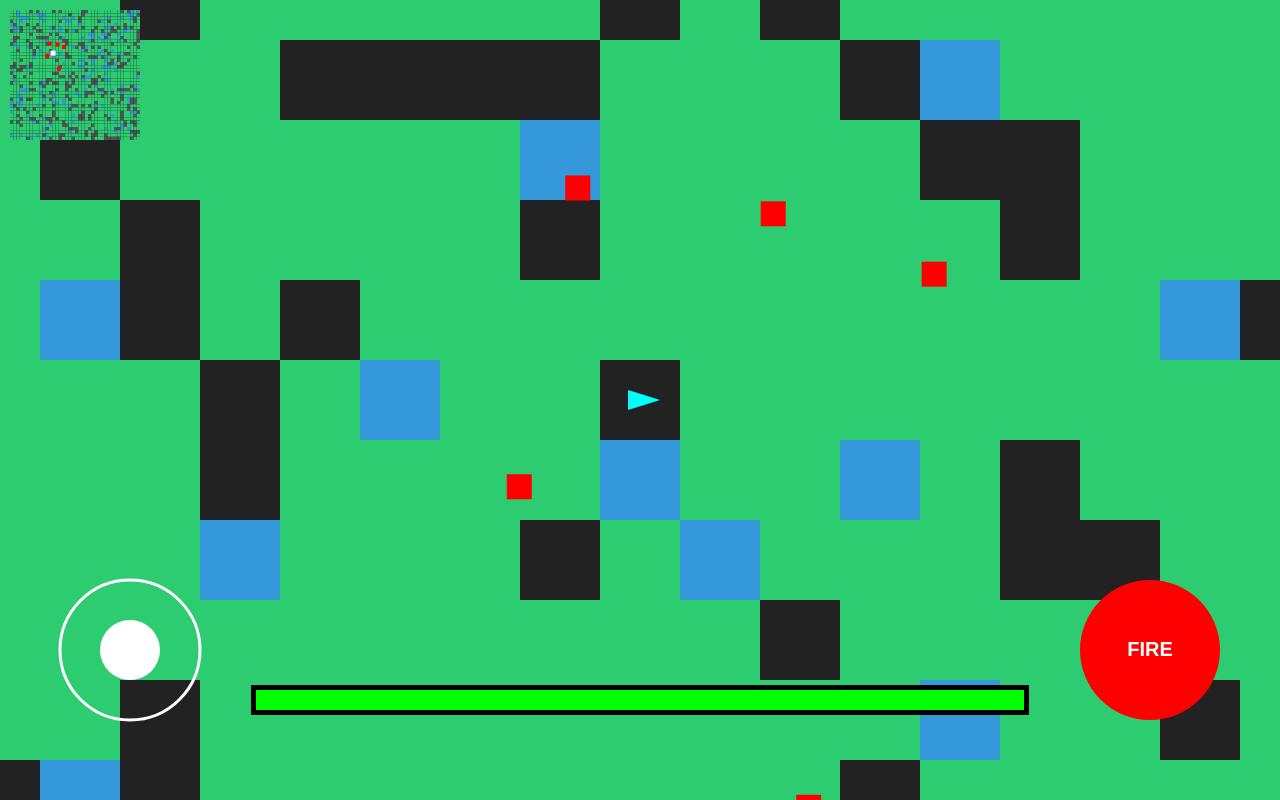
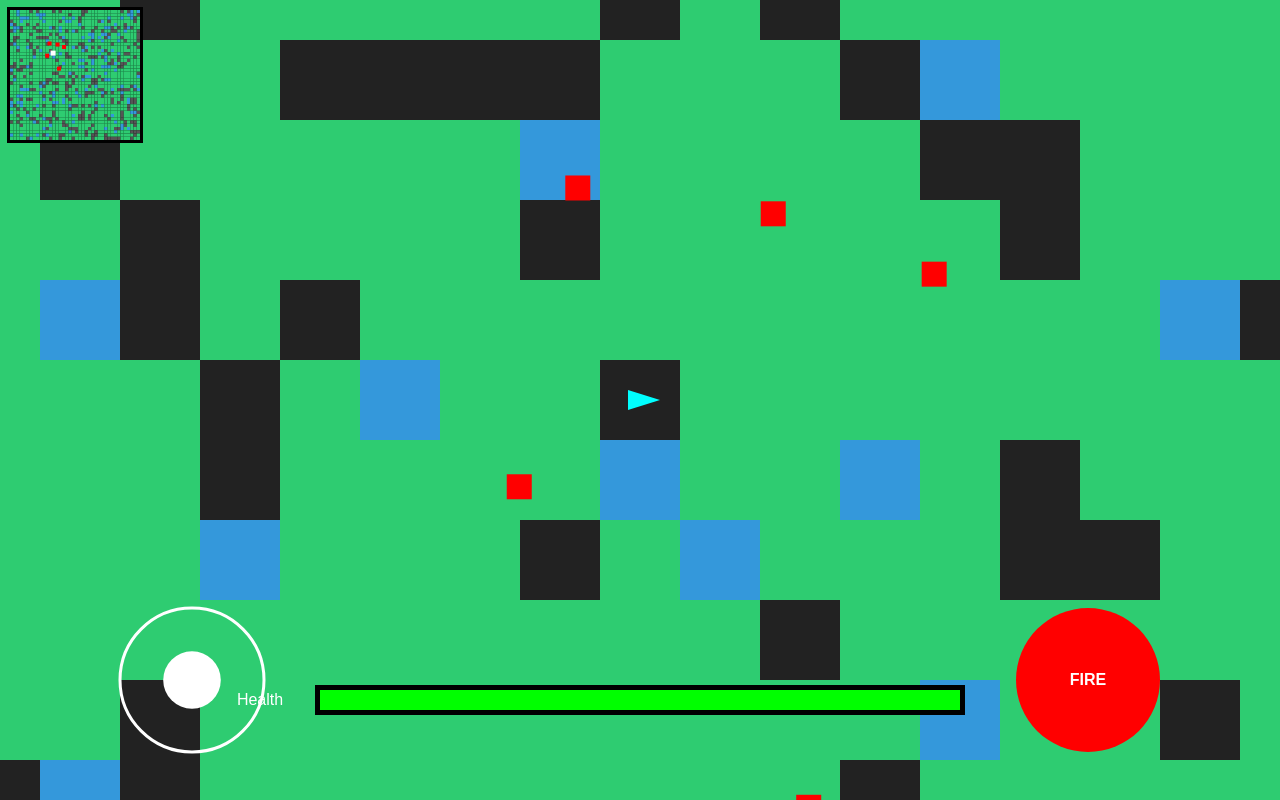
Before and after one commit to uguxahig393-hub/New-game, a plain HTML site: page index.html in a window 1280 px wide. Drawn offline with Linux system fonts and the light colour scheme.

Commit message:
Refactor joystick and fire button logic

```diff
--- a/index.html
+++ b/index.html
@@ -18,28 +18,36 @@ const ctx = c.getContext("2d");
 function resize(){
   c.width = innerWidth;
   c.height = innerHeight;
+
+  // responsive sizes
+  joy.baseX = 0.15 * c.width;
+  joy.baseY = c.height - 0.15 * c.height;
+  joy.x = joy.baseX;
+  joy.y = joy.baseY;
+
+  fireBtnX = c.width - 0.15 * c.width;
+  fireBtnY = c.height - 0.15 * c.height;
+
+  joy.r = Math.min(c.width, c.height) * 0.09;
+  joy.knob = joy.r * 0.4;
+  fireR = joy.r;
 }
-resize();
 window.addEventListener("resize", resize);
 
 // joystick
-const joy = { baseX:130, baseY:0, x:130, y:0, active:false, r:70, knob:30 };
-function updateJoy(){ joy.baseY = c.height-150; joy.y = joy.baseY; }
-updateJoy();
+let joy = { baseX:100, baseY:100, x:100, y:100, active:false, r:60, knob:25 };
 
 // fire button
-function fireX(){ return c.width-130 }
-function fireY(){ return c.height-150 }
-const fireR = 70;
+let fireBtnX = 0, fireBtnY = 0, fireR = 60;
+
+resize();
 
 let moveTouchId=null;
 let fireTouchId=null;
 
 let bullets=[], enemies=[];
 
-// 🔥 SPEED REDUCED
 let player = { x:1000,y:1000,angle:0,speed:1.8,hp:100 };
-
 let gameOver=false;
 
 // map
@@ -73,7 +81,7 @@ c.addEventListener("touchstart", e=>{
       joy.active=true;
     }
 
-    if(Math.hypot(t.clientX-fireX(),t.clientY-fireY())<fireR){
+    if(Math.hypot(t.clientX-fireBtnX,t.clientY-fireBtnY)<fireR){
       fireTouchId=t.identifier;
     }
   }
@@ -165,18 +173,15 @@ function update(){
   let camX=player.x-c.width/2;
   let camY=player.y-c.height/2;
 
-  // movement smoother + slower
+  // movement
   if(joy.active){
     let dx=joy.x-joy.baseX;
     let dy=joy.y-joy.baseY;
     let dist=Math.hypot(dx,dy);
 
     if(dist>5){
-      let nx = dx/dist;
-      let ny = dy/dist;
-
+      let nx=dx/dist, ny=dy/dist;
       player.angle=Math.atan2(ny,nx);
-
       player.x+=nx*player.speed;
       player.y+=ny*player.speed;
     }
@@ -201,7 +206,6 @@ function update(){
   for(let i=bullets.length-1;i>=0;i--){
     let b=bullets[i];
     b.x+=b.vx; b.y+=b.vy;
-
     ctx.fillStyle="yellow";
     ctx.fillRect(b.x-camX,b.y-camY,5,5);
   }
@@ -238,8 +242,8 @@ function update(){
     }
   }
 
-  // ❤️ health
-  let barW=c.width*0.6;
+  // ❤️ HEALTH + TEXT
+  let barW=c.width*0.5;
   let hx=c.width/2-barW/2;
   let hy=c.height-110;
 
@@ -251,6 +255,10 @@ function update(){
 
   ctx.fillStyle="lime";
   ctx.fillRect(hx,hy,(player.hp/100)*barW,20);
+
+  ctx.fillStyle="white";
+  ctx.font="16px Arial";
+  ctx.fillText("Health", hx-60, hy+15);
 
   // joystick
   ctx.beginPath();
@@ -264,20 +272,23 @@ function update(){
   ctx.fillStyle="white";
   ctx.fill();
 
-  // 🔥 fire button TEXT
+  // fire button
   ctx.beginPath();
-  ctx.arc(fireX(),fireY(),fireR,0,Math.PI*2);
+  ctx.arc(fireBtnX,fireBtnY,fireR,0,Math.PI*2);
   ctx.fillStyle="red";
   ctx.fill();
 
   ctx.fillStyle="white";
-  ctx.font="bold 20px Arial";
+  ctx.font="bold 16px Arial";
   ctx.textAlign="center";
-  ctx.fillText("FIRE", fireX(), fireY()+6);
+  ctx.fillText("FIRE", fireBtnX, fireBtnY+5);
 
-  // 🗺️ minimap
+  // 🗺️ MINI MAP WITH BLACK BORDER
   let miniX=10, miniY=10, size=130;
   let scale=size/(MAP_W*TILE);
+
+  ctx.fillStyle="black";
+  ctx.fillRect(miniX-3,miniY-3,size+6,size+6); // border
 
   ctx.fillStyle="black";
   ctx.fillRect(miniX,miniY,size,size);
@@ -301,25 +312,6 @@ function update(){
     ctx.fillRect(miniX+e.x*scale,miniY+e.y*scale,4,4);
   });
 
-  // game over
-  if(gameOver){
-    ctx.fillStyle="rgba(0,0,0,0.5)";
-    ctx.fillRect(0,0,c.width,c.height);
-
-    ctx.fillStyle="#222";
-    ctx.fillRect(c.width/2-170,c.height/2-100,340,200);
-
-    ctx.fillStyle="white";
-    ctx.font="30px Arial";
-    ctx.fillText("GAME OVER",c.width/2-110,c.height/2-30);
-
-    ctx.fillStyle="red";
-    ctx.fillRect(c.width/2-100,c.height/2+30,200,60);
-
-    ctx.fillStyle="white";
-    ctx.fillText("🔃 Play Again",c.width/2-80,c.height/2+70);
-  }
-
   requestAnimationFrame(update);
 }
 
```
